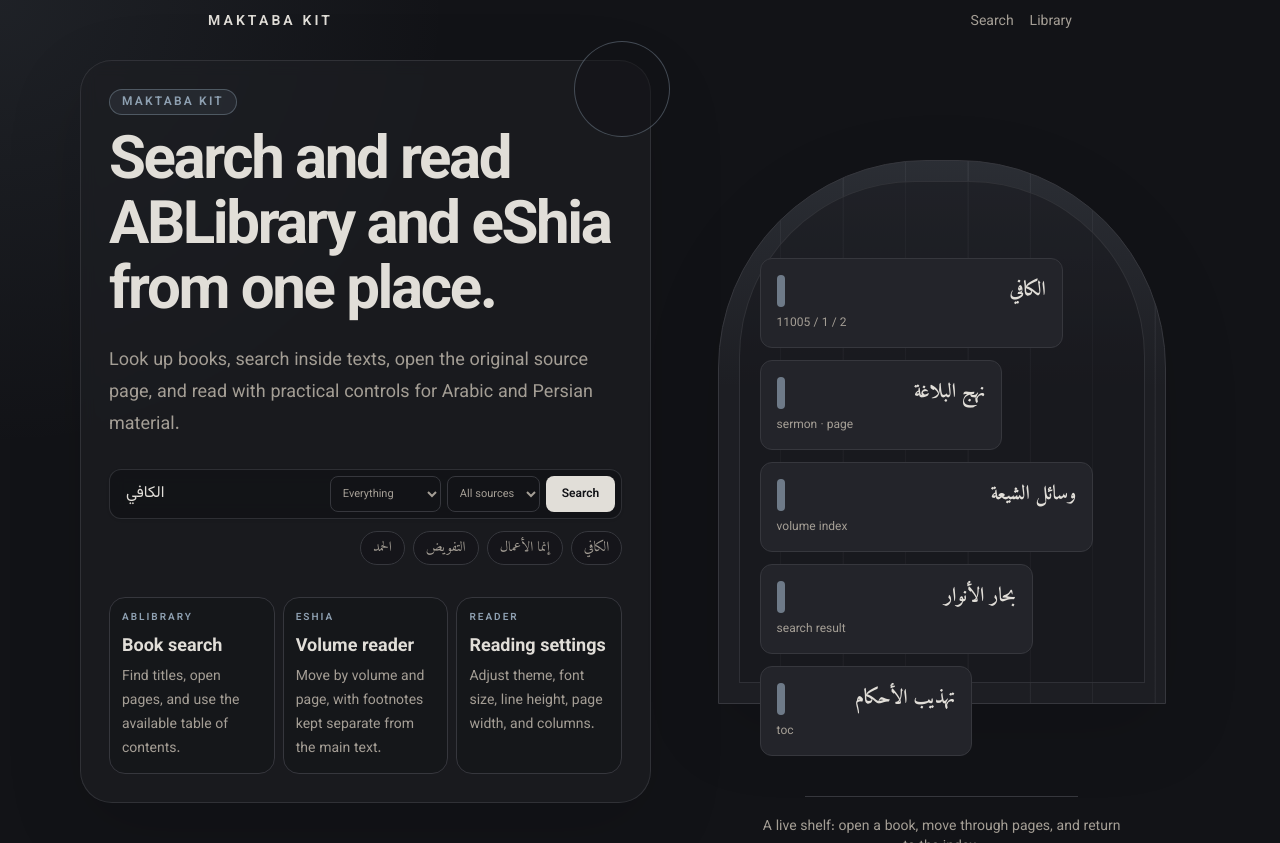
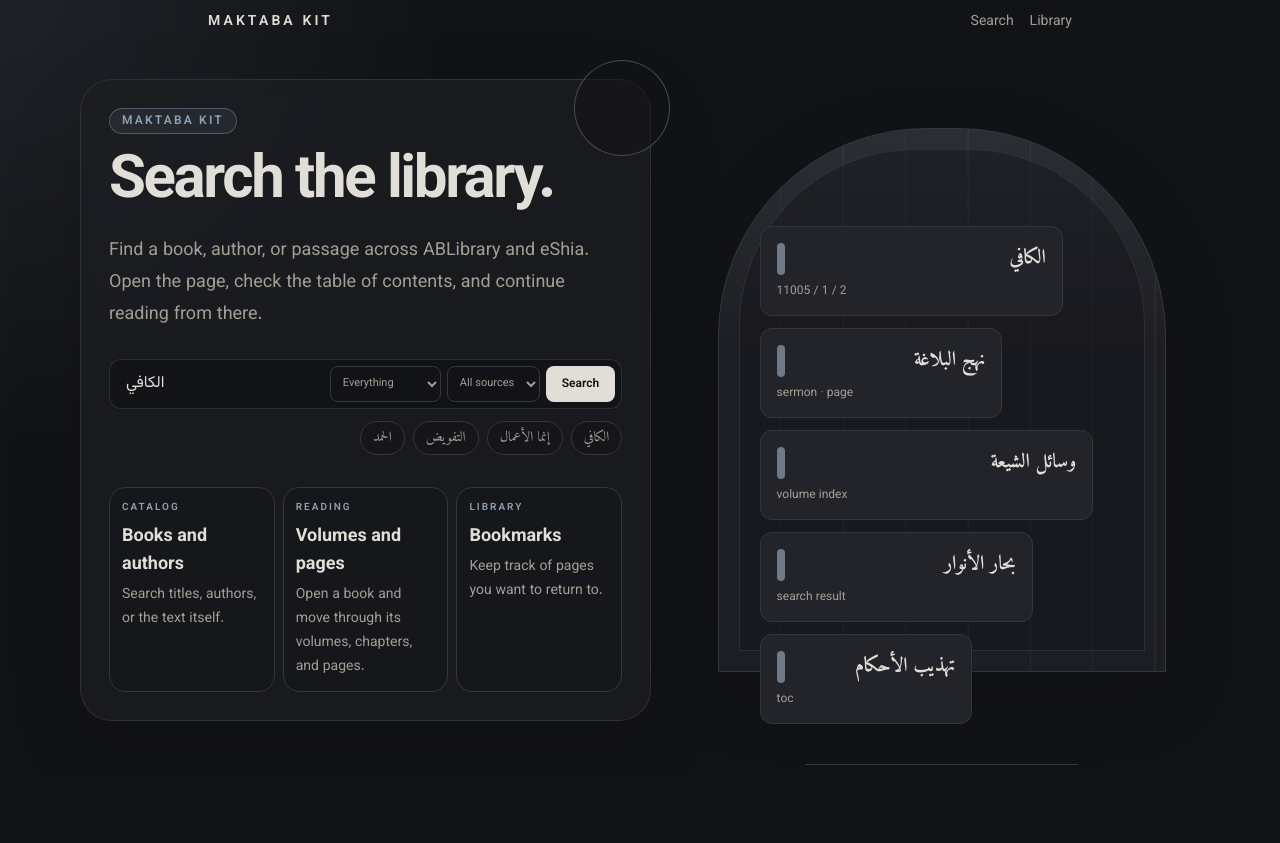
Before and after one commit to redzrush101/maktaba-kit, a Next.js app in the folder apps/web/: page / in a window 1280 px wide. After the commit the page ends 800 px from the top, so only its background shows below. Built offline with nearby package versions, Linux system fonts and the light colour scheme.

Commit message:
Simplify homepage copy

```diff
--- a/apps/web/app/page.tsx
+++ b/apps/web/app/page.tsx
@@ -4,9 +4,9 @@
 
 const examples = ["الكافي", "إنما الأعمال", "التفويض", "الحمد"];
 const shelves = [
-  ["ABLibrary", "Book search", "Find titles, open pages, and use the available table of contents."],
-  ["eShia", "Volume reader", "Move by volume and page, with footnotes kept separate from the main text."],
-  ["Reader", "Reading settings", "Adjust theme, font size, line height, page width, and columns."],
+  ["Catalog", "Books and authors", "Search titles, authors, or the text itself."],
+  ["Reading", "Volumes and pages", "Open a book and move through its volumes, chapters, and pages."],
+  ["Library", "Bookmarks", "Keep track of pages you want to return to."],
 ];
 
 export default function Home() {
@@ -20,10 +20,10 @@
           <div className="absolute -right-5 -top-5 hidden h-24 w-24 rounded-full border border-accent/40 bg-paper/50 sm:block" />
           <p className="mb-4 w-fit rounded-full border border-accent/40 bg-accent/10 px-3 py-1 font-sans text-xs font-semibold tracking-[0.18em] text-accent">MAKTABA KIT</p>
           <h1 className="max-w-3xl font-sans text-4xl font-bold leading-[1.08] tracking-[-0.04em] sm:text-5xl lg:text-6xl">
-            Search and read ABLibrary and eShia from one place.
+            Search the library.
           </h1>
           <p className="mt-5 max-w-2xl font-sans text-lg leading-8 text-muted">
-            Look up books, search inside texts, open the original source page, and read with practical controls for Arabic and Persian material.
+            Find a book, author, or passage across ABLibrary and eShia. Open the page, check the table of contents, and continue reading from there.
           </p>
 
           <div className="mt-7 max-w-2xl">
@@ -65,7 +65,7 @@
                 ))}
               </div>
               <div className="mx-auto mt-10 h-px w-3/4 bg-line" />
-              <p className="mt-5 text-center font-sans text-sm text-muted">A live shelf: open a book, move through pages, and return to the index.</p>
+              <p className="mt-5 text-center font-sans text-sm text-muted">Search, open a result, and read from the source text.</p>
             </div>
           </div>
         </div>
```
